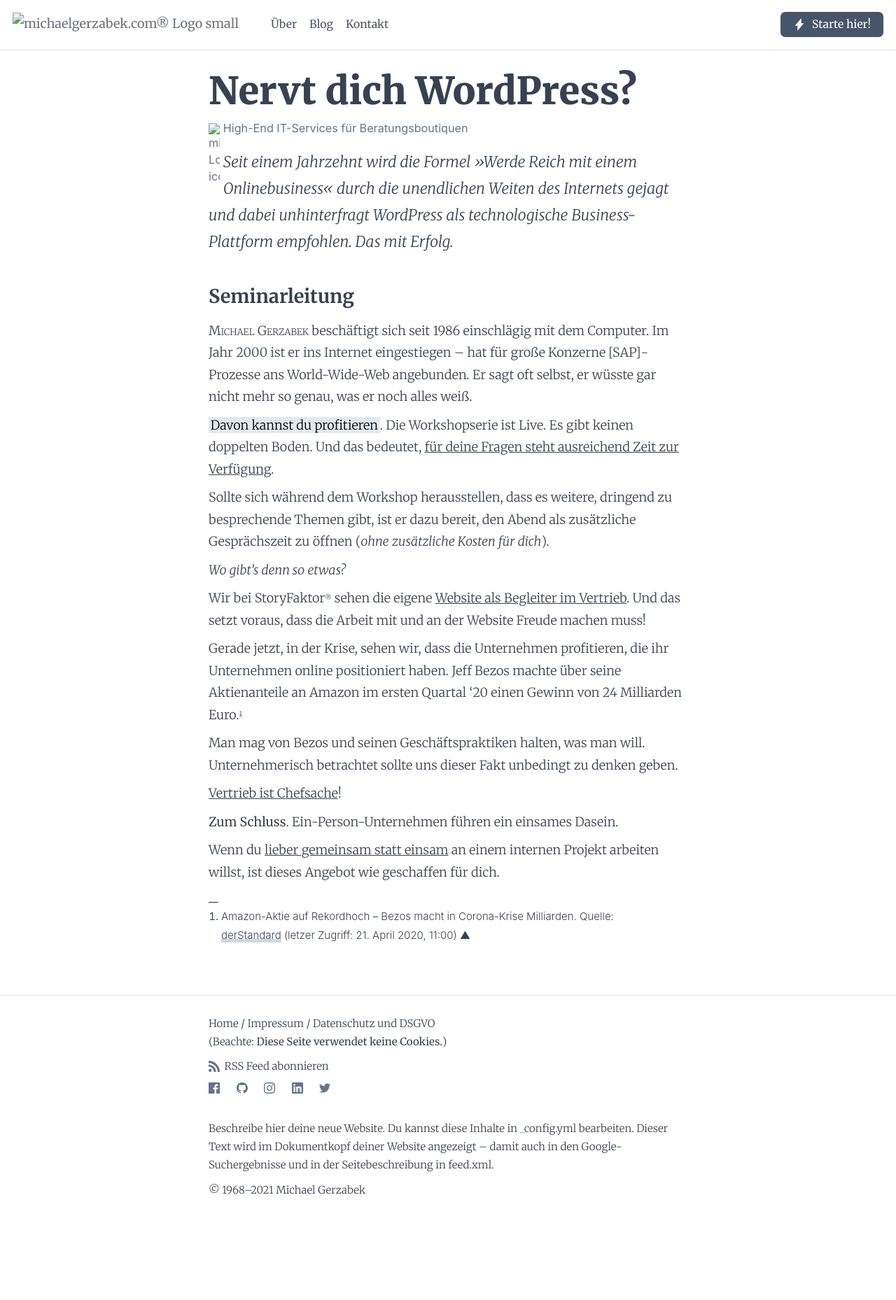
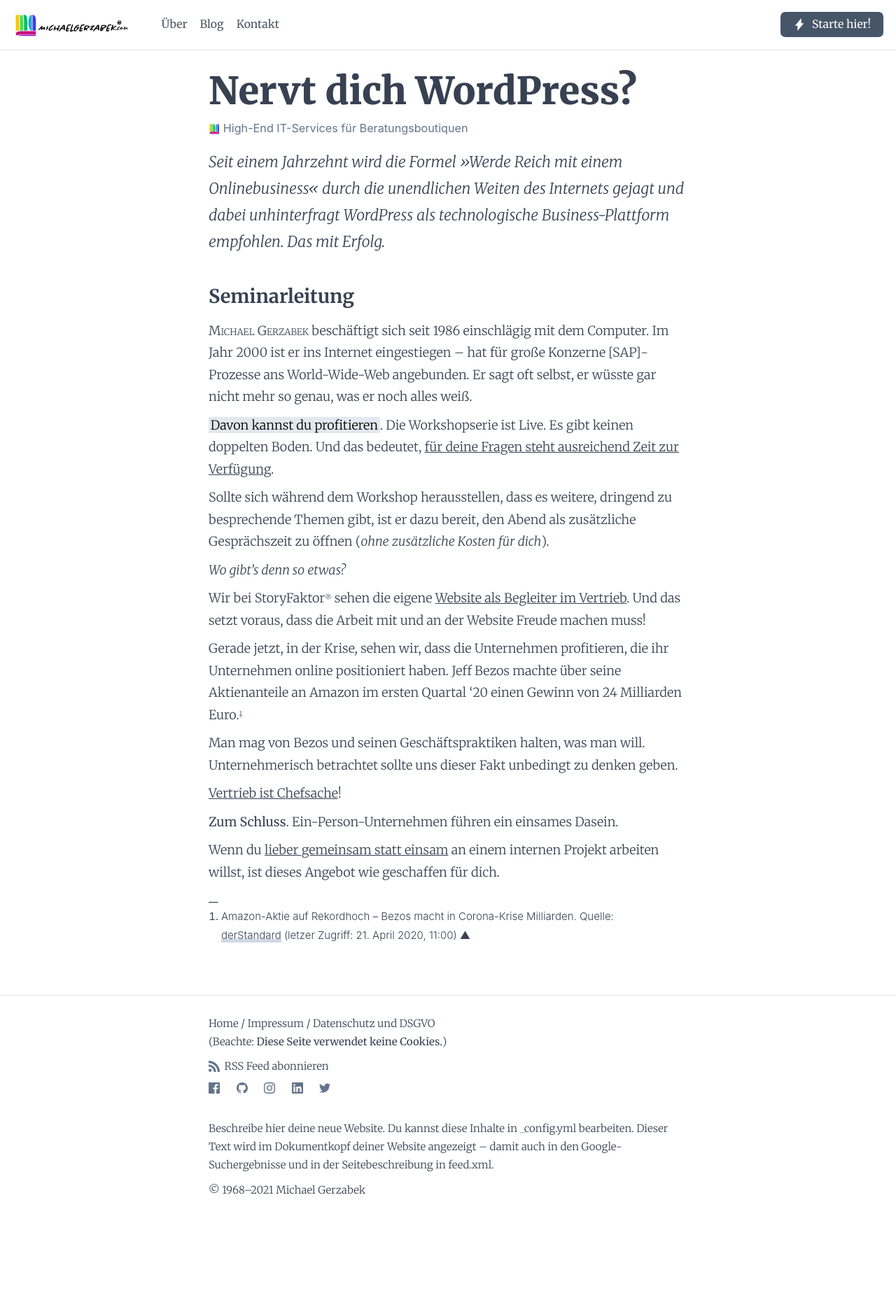
Before and after one commit to mgerzabek/klartext, a Jekyll site: the page built from index.md, in a window 1280 px wide. Shown: the whole page at 70% size. Built offline with Jekyll 4.4.1, drawn with Linux system fonts in a browser that asks for light colours; some web fonts are replaced.

Commit message:
Logos ausgetauscht

```diff
--- a/_includes/header.html
+++ b/_includes/header.html
@@ -4,7 +4,7 @@
     {{ page.title | escape }}
     <!-- Kicker -->
 
-    <span>{% if site.data.ci.logos.icon %}<img src="{{ site.data.ci.logos.icon.path }}" alt="{{ site.data.ci.logos.icon.alt }}">{% endif %}{{ page.kicker | escape }}</span>
+    <span><img src="{{ site.data.ci.logos.icon.path }}" alt="{{ site.data.ci.logos.icon.alt }}">{{ page.kicker | escape }}</span>
   </h1>
 
   <!-- Header Image -->
```
Also changed, not shown: assets/michaelgerzabek.com_full.svg (added), assets/michaelgerzabek.com_icon.svg (added), assets/michaelgerzabek.com_small.svg (added), assets/storyfaktor.de_full.svg (deleted), assets/storyfaktor.de_icon.svg (deleted), assets/storyfaktor.de_small.svg (deleted).
